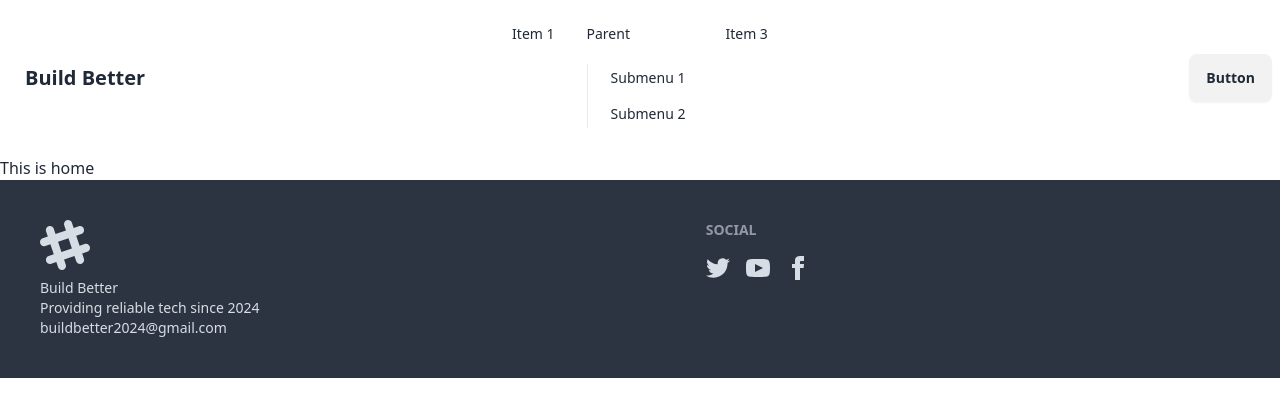
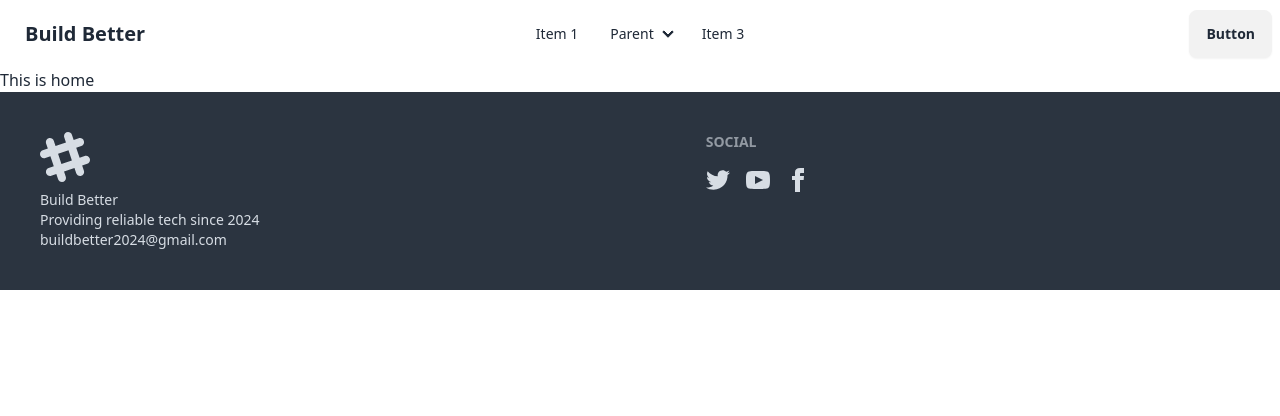
Before and after one commit to JannatulAfrozFaria/build-better, a React (Vite) app: page / in a window 1280 px wide. Shown: the top 416 px of the page. Built offline with nearby package versions, Linux system fonts and the light colour scheme.

Commit message:
navbar updated

```diff
--- a/index.html
+++ b/index.html
@@ -4,7 +4,7 @@
     <meta charset="UTF-8" />
     <link rel="icon" type="image/svg+xml" href="https://ibb.co/SsGrw2W" />
     <meta name="viewport" content="width=device-width, initial-scale=1.0" />
-    <title>Vite + React</title>
+    <title>Build Better</title>
   </head>
   <body>
     <div id="root"></div>
--- a/src/pages/shared/Footer/Navbar.jsx
+++ b/src/pages/shared/Footer/Navbar.jsx
@@ -7,7 +7,8 @@ const Navbar = () => {
               <a>Item 1</a>
             </li>
             <li>
-        <a>Parent</a>
+              <details>
+                <summary>Parent</summary>
                 <ul className="p-2">
                   <li>
                     <a>Submenu 1</a>
@@ -16,6 +17,7 @@ const Navbar = () => {
                     <a>Submenu 2</a>
                   </li>
                 </ul>
+              </details>
             </li>
             <li>
               <a>Item 3</a>
@@ -49,6 +51,7 @@ const Navbar = () => {
             >
                 {navOptions}
             </ul>
+
           </div>
           <a className="btn btn-ghost text-xl">Build Better</a>
         </div>
```
Lines whose indentation alone changed are shown as unchanged.
